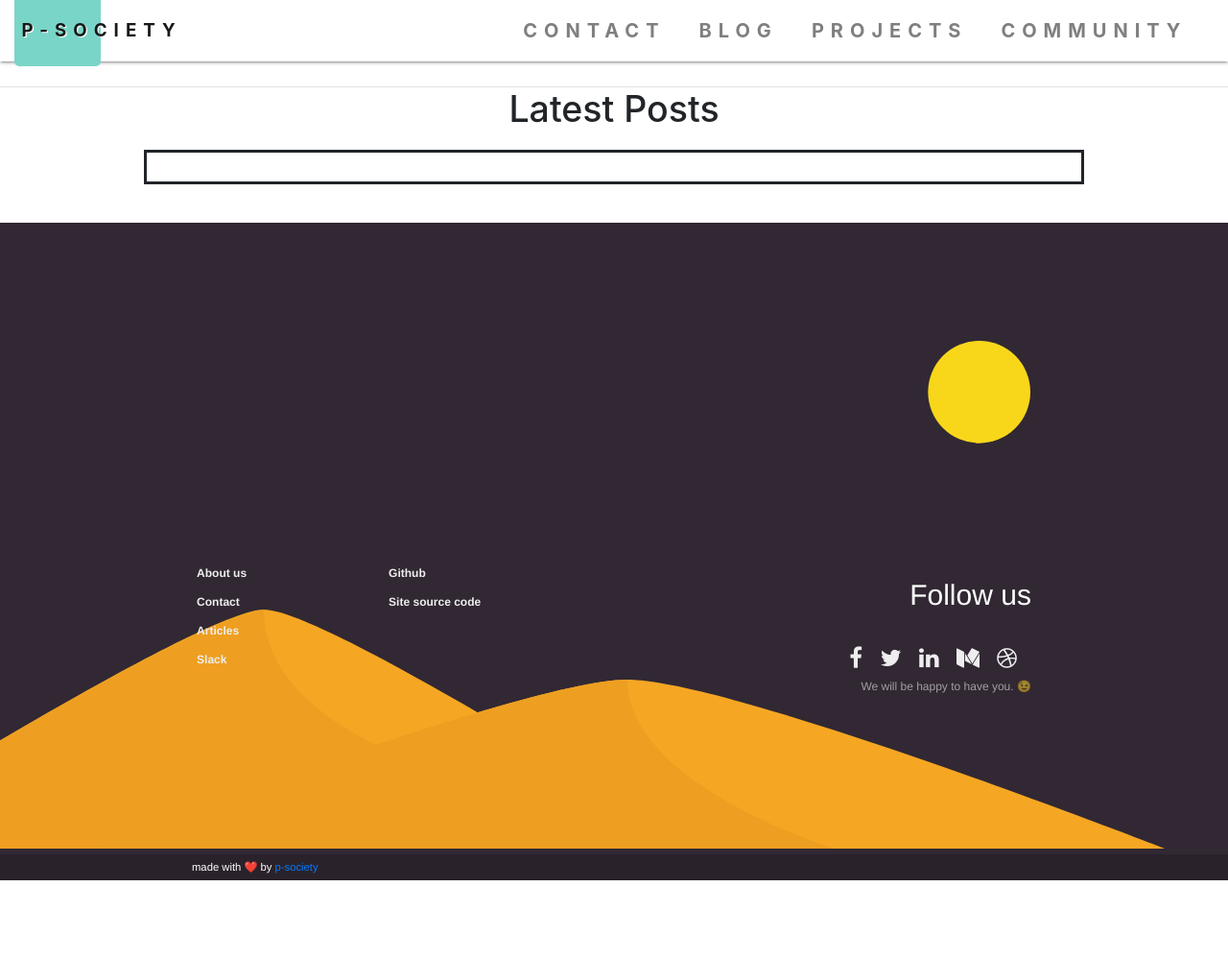
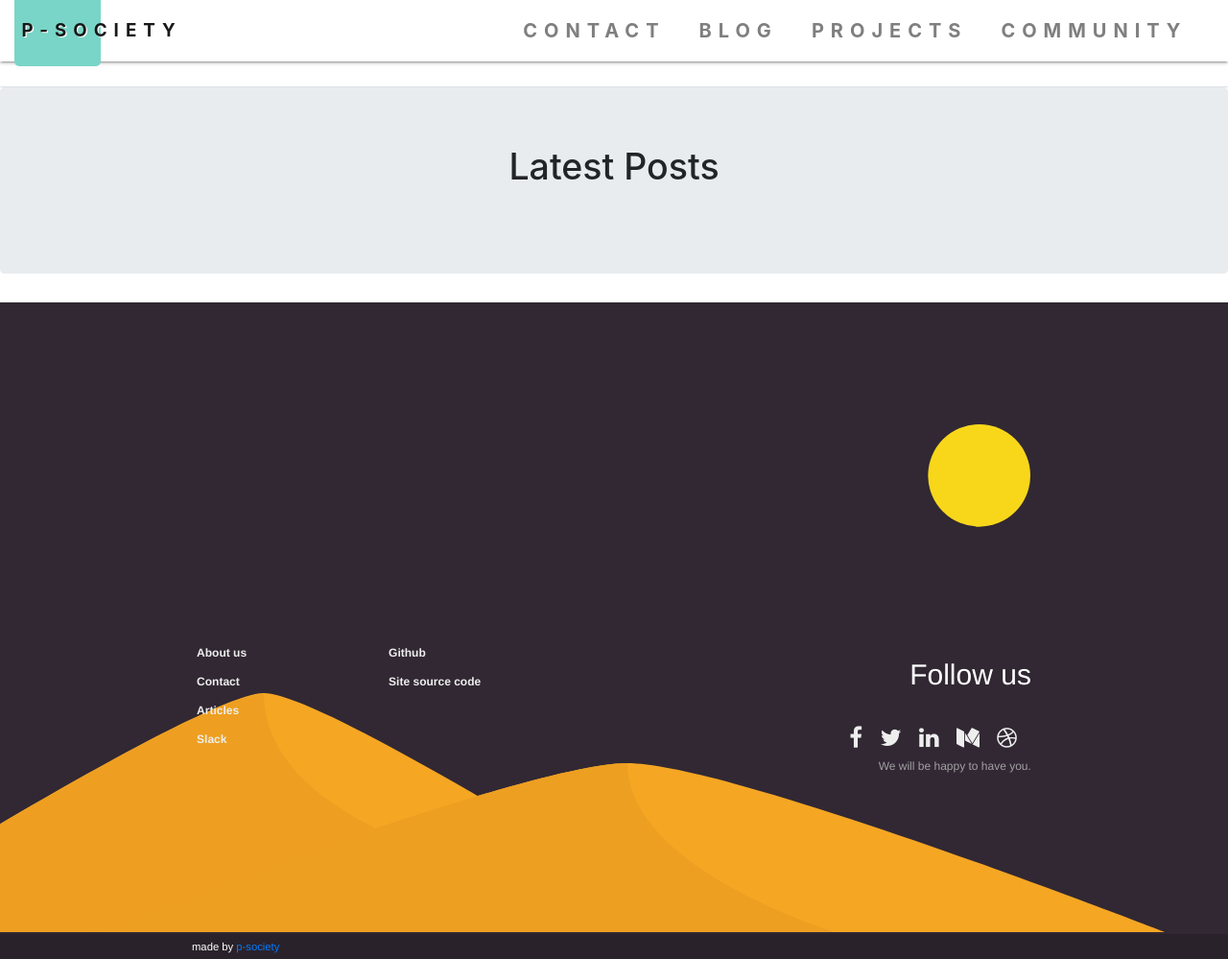
Before and after one commit to p-society/p-society.github.io, a Jekyll site: the page built from blogs/index.html, in a window 1280 px wide and 999 px high. Shown: the whole window at 96% size. Built offline with Jekyll 4.4.1, drawn with Linux system fonts in a browser that asks for light colours; nearby versions of some CDN libraries; emoji names are drawn with the system emoji font.

Commit message:
fixed blog CSS

```diff
--- /dev/null
+++ b/_includes/footerBlog.html
@@ -0,0 +1,51 @@
+<footer class="footer-under">
+  <header class="header-footer">
+   <div class="svg-footer">
+     <svg id="sun" style="position: absolute;top: 2.5rem;right: 0;"width="160px" height="190px" viewBox="0 0 300 300" version="1.1" xmlns="http://www.w3.org/2000/svg" xmlns:xlink="http://www.w3.org/1999/xlink">
+       <circle cx="170" cy="100" r="100" fill="#F8D71B"></circle>
+     </svg>
+     <svg id="dunes" width="1399px" height="575px" style="top:10.5rem;left:-25rem;position:absolute" viewBox="0 0 1399 225" version="1.1" xmlns="http://www.w3.org/2000/svg" xmlns:xlink="http://www.w3.org/1999/xlink">
+       <path d="M460.049805,0 C526.688307,0 914.984756,249.041033 914.984756,249.041033 L0,249.041033 C0,249.041033 393.411303,2.21509134e-15 460.049805,0 Z" fill="#F5A623"></path>
+       <path d="M460.165305,1 C460.165305,218.282873 1089.92664,248.654319 1089.92664,248.654319 L0,248.654319 C0,248.654319 393.526803,1 460.165305,1 Z" fill="#EE9F21"></path>
+       <path d="M839,73 C947.982568,73 1399,249 1399,249 L279,249 C279,249 730.017432,73 839,73 Z" fill="#F5A623"></path>
+       <path d="M839,73 C839,183.333997 1055.01296,249 1055.01296,249 L279,249 C279,249 730.017432,73 839,73 Z" fill="#ED9F21"></path>
+     </svg>
+   </div>
+  </header>
+  <div class="container-width">
+    <div class="footer-container">
+      <div class="foot-lists">
+        <div class="foot-list">
+          <div class="foot-list-item"><a href="/" target="_blank" class="foot-list-item-anchor">About us</a></div>
+          <div class="foot-list-item"><a href="/contact/" target="_blank" class="foot-list-item-anchor">Contact</a></div>
+          <div class="foot-list-item"><a href="{{site.medium_url}}" target="_blank" class="foot-list-item-anchor">Articles</a></div>
+          <div class="foot-list-item"><a href="{{site.slack_url}}" target="_blank" class="foot-list-item-anchor">Slack</a></div>
+        </div>
+        <div class="foot-list">
+          <div class="foot-list-item"><a href="{{site.github_url}}" target="_blank" class="foot-list-item-anchor">Github</a></div>
+          <div class="foot-list-item"><a href="{{site.sourceUrl}}" target="_blank" class="foot-list-item-anchor">Site source code</a></div>
+        </div>
+        <div class="clearfix"></div>
+      </div>
+      <div class="form-sub">
+        <div class="foot-form-cont">
+          <div class="foot-form-title">Follow us</div>
+          <div class="foot-list-item">
+            <a href="{{site.facebook_url}}" target="_blank" class="foot-list-item-anchor"><i class="fa fa-facebook fa-2x"></i></a>
+            <a href="{{site.twitter_url}}" target="_blank" class="foot-list-item-anchor"><i class="fa fa-twitter fa-2x"></i></a>
+            <a href="{{site.linkedIn_url}}" target="_blank" class="foot-list-item-anchor"><i class="fa fa-linkedin fa-2x"></i></a>
+            <a href="{{site.medium_url}}" target="_blank" class="foot-list-item-anchor"><i class="fa fa-medium fa-2x"></i></a>
+            <a href="{{site.dribble_url}}" target="_blank" class="foot-list-item-anchor"><i class="fa fa-dribbble fa-2x"></i></a>
+          </div>
+          <div class="foot-form-desc">We will be happy to have you.</div>
+        </div>
+      </div>
+    </div>
+  </div>
+  <div class="copyright">
+    <div class="made-with">
+      made by <a href="{{site.github_url}}" target="_blank">p-society</a>
+    </div>
+    <div class="clearfix"></div>
+  </div>
+</footer>
--- /dev/null
+++ b/_layouts/blog.html
@@ -0,0 +1,43 @@
+<!DOCTYPE html>
+<html lang="en">
+<head>
+  <meta charset="UTF-8">
+  <meta name="viewport" content="width=device-width, initial-scale=1.0">
+  <meta http-equiv="X-UA-Compatible" content="ie=edge">
+  <link rel="stylesheet" href="/assets/css/nav.css">
+  <link rel="stylesheet" href="/assets/css/footer.css">
+  <link rel="stylesheet" href="/assets/css/blog.css">
+  <link rel="stylesheet" href="/assets/css/projects.css">
+  <link rel="stylesheet" href="/assets/css/contact.css">
+  <link rel="stylesheet" href="/assets/css/contributor.css">
+  <link rel="stylesheet" href="/assets/css/achievements.css">
+  <link rel="icon" type="image/png" href="/favicon-32x32.png" sizes="32x32" />
+  <link rel="icon" type="image/png" href="/favicon-16x16.png" sizes="16x16" />
+
+  <title>{{site.title}}</title>
+  <!-- Compiled and minified CSS -->
+  <link rel="stylesheet" href="https://cdnjs.cloudflare.com/ajax/libs/materialize/1.0.0-beta/css/materialize.min.css">
+  <link href="https://fonts.googleapis.com/icon?family=Material+Icons" rel="stylesheet">
+  <!-- Font Awesome -->
+  <link rel="stylesheet" href="https://cdnjs.cloudflare.com/ajax/libs/font-awesome/4.7.0/css/font-awesome.min.css">
+  <!-- Compiled and minified JavaScript -->
+  <script src="https://cdnjs.cloudflare.com/ajax/libs/materialize/1.0.0-beta/js/materialize.min.js"></script>
+  <!-- bootstrapcdn CSS-->
+  <link rel="stylesheet" href="https://maxcdn.bootstrapcdn.com/bootstrap/4.0.0/css/bootstrap.min.css" integrity="sha384-Gn5384xqQ1aoWXA+058RXPxPg6fy4IWvTNh0E263XmFcJlSAwiGgFAW/dAiS6JXm" crossorigin="anonymous">
+  <!-- bootstrapcdn JS-->
+  <script src="https://code.jquery.com/jquery-3.2.1.slim.min.js" integrity="sha384-KJ3o2DKtIkvYIK3UENzmM7KCkRr/rE9/Qpg6aAZGJwFDMVNA/GpGFF93hXpG5KkN" crossorigin="anonymous"></script>
+  <script src="https://cdnjs.cloudflare.com/ajax/libs/popper.js/1.12.9/umd/popper.min.js" integrity="sha384-ApNbgh9B+Y1QKtv3Rn7W3mgPxhU9K/ScQsAP7hUibX39j7fakFPskvXusvfa0b4Q" crossorigin="anonymous"></script>
+  <script src="https://maxcdn.bootstrapcdn.com/bootstrap/4.0.0/js/bootstrap.min.js" integrity="sha384-JZR6Spejh4U02d8jOt6vLEHfe/JQGiRRSQQxSfFWpi1MquVdAyjUar5+76PVCmYl" crossorigin="anonymous"></script>
+  <style media="screen">
+    body {
+      font-family: -apple-system, BlinkMacSystemFont, "Segoe UI", Roboto, Oxygen, Ubuntu, Cantarell, "Open Sans", "Helvetica Neue", sans-serif;
+    }
+  </style>
+
+</head>
+<body>
+  {% include nav.html %}
+    {{ content }}
+  {% include footerBlog.html %}
+</body>
+</html>
--- a/assets/css/blog.css
+++ b/assets/css/blog.css
@@ -1,11 +1,8 @@
-.blog-content{
-	margin:20px 150px 40px 150px;
-	 font-size: 22px;
-	  border-style: solid;
-	  padding: 15px;
-	}
 
-.blog-title{
-	text-align: center;
-	font-size: 50px;
+@media screen and (max-width:1000px) {
+  img{width: 50%;}
 }
+
+@media screen and (max-width:528px) {
+  img{width: 100%;}
+}
--- a/assets/css/footer.css
+++ b/assets/css/footer.css
@@ -33,8 +33,7 @@
   overflow: hidden;
   height:600px;
   position:relative;
-  top:230px;
-
+  top:240px;
 }
 
 .svg-footer {
@@ -139,7 +138,7 @@
 @media only screen and (min-width: 480px) {
   .back {
       min-height: 760px;
-        background-attachment: fixed;
+      background-attachment: fixed;
     }
   .up {
     width: 30%;
@@ -148,6 +147,6 @@
       top:-100px;
     }
   .header-footer {
-    top:70px;
+    top:75px;
   }
 }
--- a/blogs/index.html
+++ b/blogs/index.html
@@ -1,12 +1,14 @@
 ---
-layout: default
+layout: blog
 ---
-  <div>
+  <div class="jumbotron blog">
     <h1 class="text-center"> Latest Posts</h1>
-      <div class="blog-content">
+      <div class="row">
+        <div class="col-xs-12 col-md-12">
             {% for e in site.external_feed %}
-            <h2 class="blog-title">{{ e.title }}</h2>
-            <p>{{ e.feed_content }}</p>
+            <h2>{{ e.title }}</h2>
+            <p style="width:auto;">{{ e.feed_content }}</p>
             {% endfor %}
+        </div>
       </div>
   </div>
```
